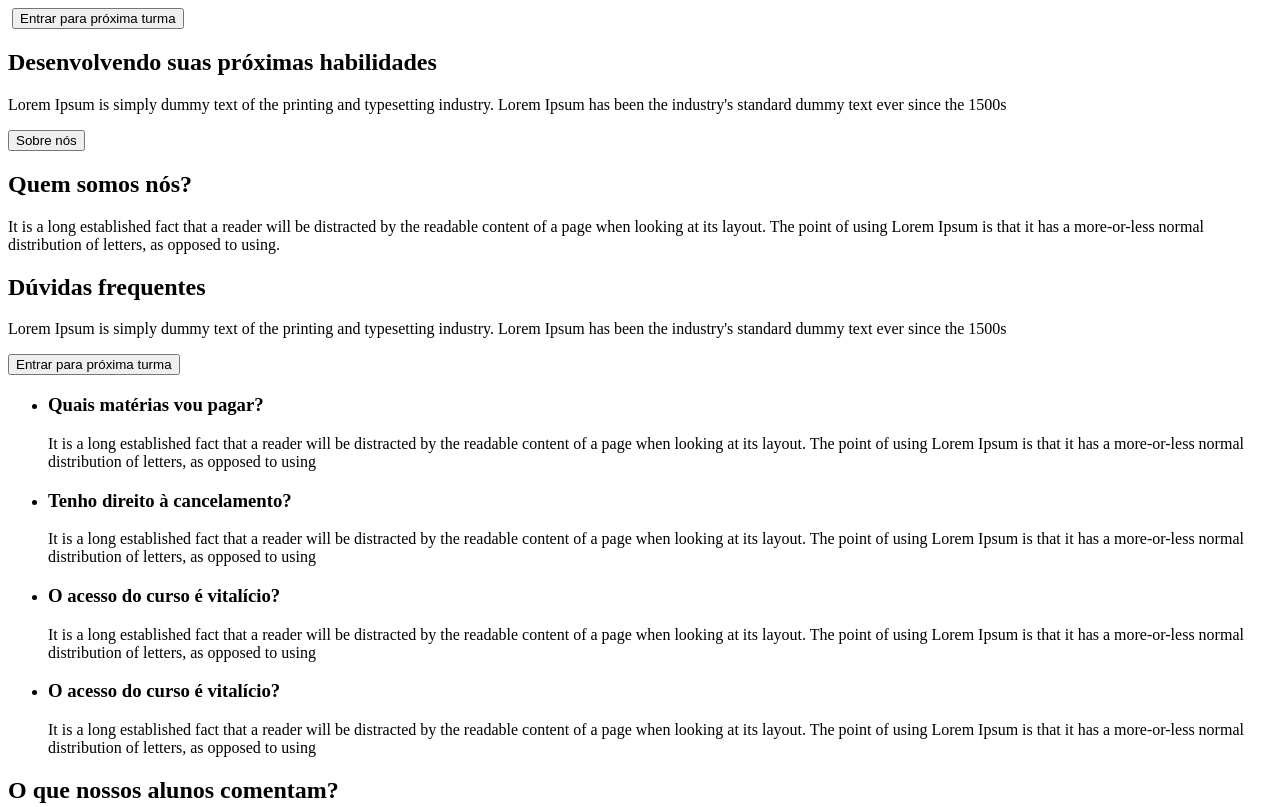
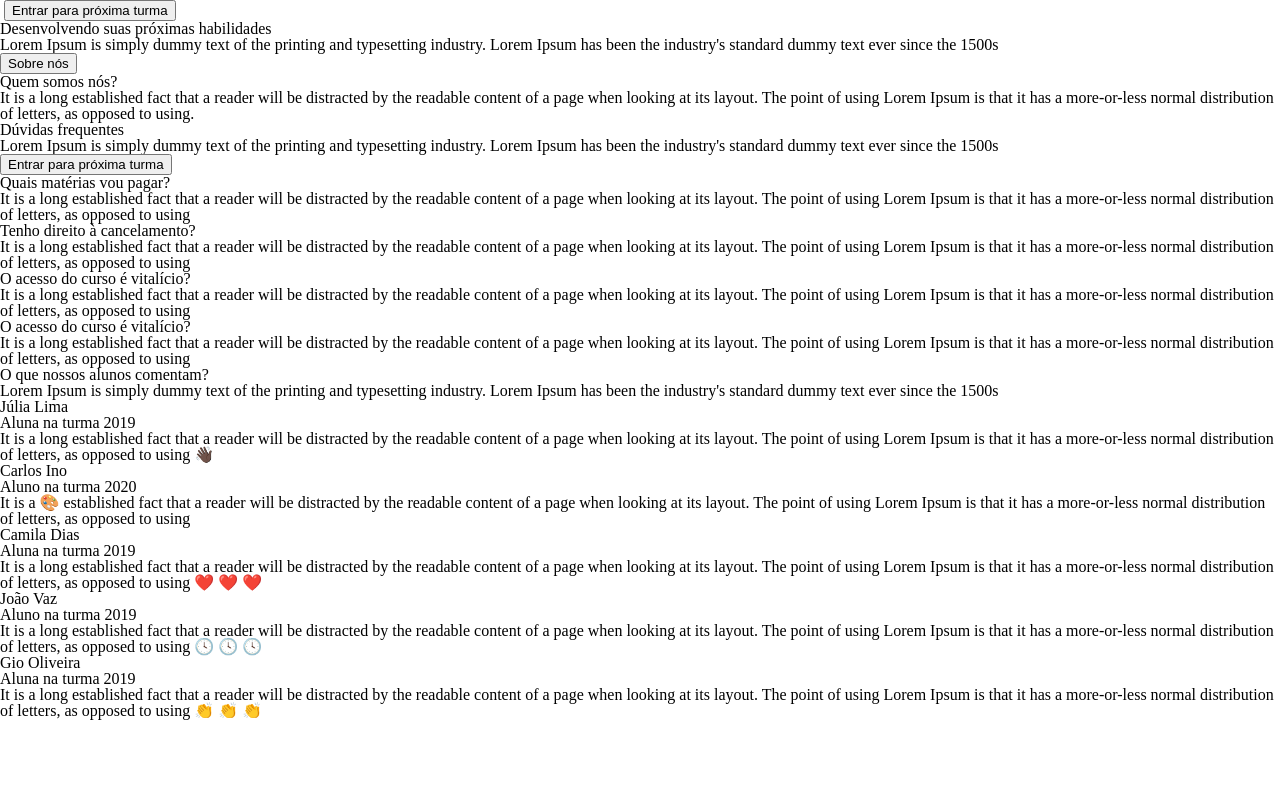
Before and after one commit to Kenzie-Academy-Brasil-Developers/m2-site-institucional-generico-gabimara, a plain HTML site: page index.html in a window 1280 px wide. Shown: the top 807 px of the page. Drawn offline with Linux system fonts and the light colour scheme.

Commit message:
Tarefa 1 - concluída

```diff
--- a/index.html
+++ b/index.html
@@ -3,6 +3,7 @@
   <head>
     <meta charset="UTF-8" />
     <meta name="viewport" content="width=device-width, initial-scale=1.0" />
+    <link rel="stylesheet" href="./src/styles/index.css">
     <title>Página Institucional Genérica</title>
   </head>
   <body>
--- /dev/null
+++ b/src/styles/globalStyles.css
@@ -0,0 +1,27 @@
+@import url('https://fonts.googleapis.com/css2?family=Inter&display=swap');
+
+:root{
+    --brand-1: #4C6EF5;
+    --brand-2: #364FC7;
+    --gray-1: #191C1F;
+    --gray-2: #212529;
+    --gray-3: #343A40;
+    --gray-4: #ADB5BD;
+    --gray-5: #CED4DA;
+    --gray-6: #EDF2FF;
+    --gray-7: #F8F9FA;
+
+    --fonte-primary: 'Inter', sans-serif;
+
+    --fonte-size-title1: 52px;
+    --fonte-size-title2: 40px;
+    --fonte-size-title3: 32px;
+    --fonte-size-text1: 20px;
+    --fonte-size-text2: 18px;
+    --fonte-size-text3: 16px;
+
+    --fonte-line-heigth-text4: 24px;
+
+
+
+}
--- /dev/null
+++ b/src/styles/index.css
@@ -0,0 +1,2 @@
+@import url('./reset.css');
+@import url('./globalStyles.css');
--- /dev/null
+++ b/src/styles/reset.css
@@ -0,0 +1,49 @@
+/* http://meyerweb.com/eric/tools/css/reset/
+   v2.0 | 20110126
+   License: none (public domain)
+*/
+
+html, body, div, span, applet, object, iframe,
+h1, h2, h3, h4, h5, h6, p, blockquote, pre,
+a, abbr, acronym, address, big, cite, code,
+del, dfn, em, img, ins, kbd, q, s, samp,
+small, strike, strong, sub, sup, tt, var,
+b, u, i, center,
+dl, dt, dd, ol, ul, li,
+fieldset, form, label, legend,
+table, caption, tbody, tfoot, thead, tr, th, td,
+article, aside, canvas, details, embed,
+figure, figcaption, footer, header, hgroup,
+menu, nav, output, ruby, section, summary,
+time, mark, audio, video {
+	margin: 0;
+	padding: 0;
+	border: 0;
+	font-size: 100%;
+	font: inherit;
+	vertical-align: baseline;
+    box-sizing: border-box;
+}
+/* HTML5 display-role reset for older browsers */
+article, aside, details, figcaption, figure,
+footer, header, hgroup, menu, nav, section {
+	display: block;
+}
+body {
+	line-height: 1;
+}
+ol, ul {
+	list-style: none;
+}
+blockquote, q {
+	quotes: none;
+}
+blockquote:before, blockquote:after,
+q:before, q:after {
+	content: '';
+	content: none;
+}
+table {
+	border-collapse: collapse;
+	border-spacing: 0;
+}
```
Also changed, not shown: src/scripts/index.js (added).
